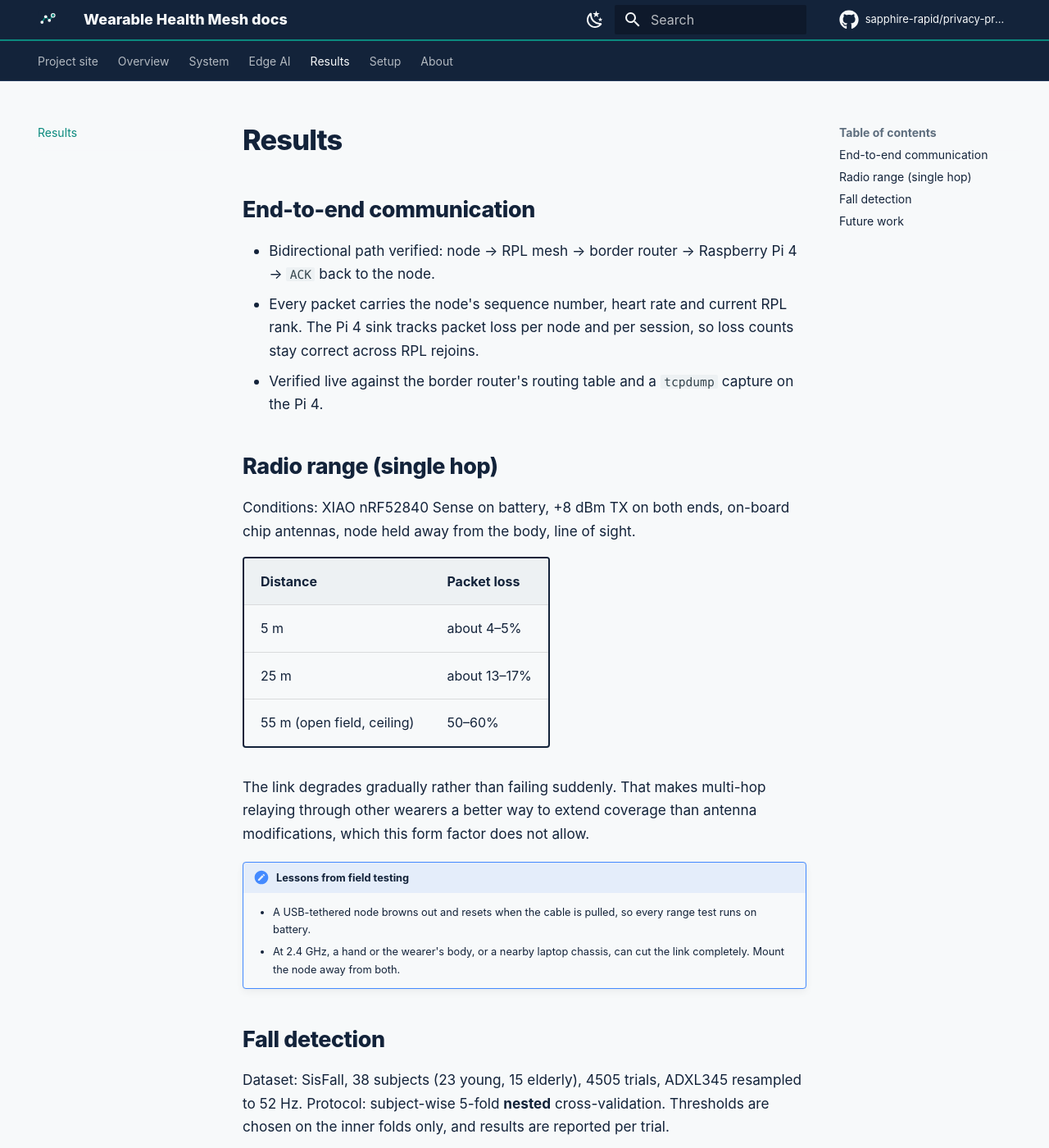
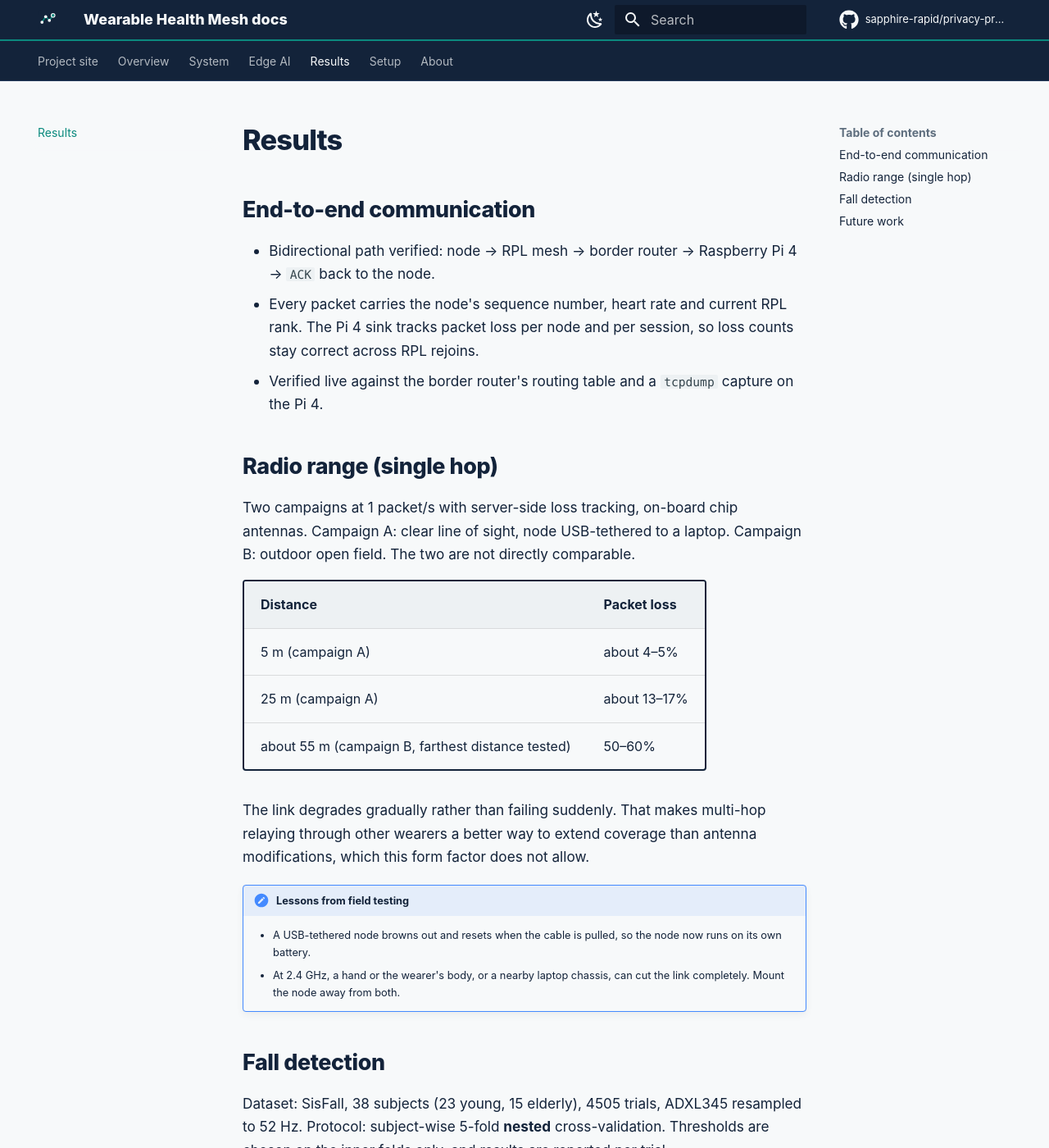
Before and after one commit to sapphire-rapid/privacy-preserving-wearable, an MkDocs documentation site: the page built from docs/results.md, in a window 1280 px wide and 1400 px high. Shown: the whole window at 82% size. Built offline with MkDocs 1.6.1 and Material for MkDocs 9.7.7, drawn with Linux system fonts in a browser that asks for light colours; comment, search, counter and statistics services are not loaded.

Commit message:
Align README, docs and site claims with the thesis
- Fall detector: verified against Python on the host; on-band validation
  is the next step (no claim that it already runs on the wearable)
- Range: campaign A was USB-tethered at close range, campaign B outdoors;
  about 55 m is the farthest distance tested, not a ceiling
- Packets carry the RPL rank; loss is tracked per node, not carried

Co-Authored-By: Claude Opus 5.5 <noreply@anthropic.com>
Claude-Session: https://claude.ai/code/session_013axU35is16jcNkyq7BsKmX

```diff
--- a/docs/results.md
+++ b/docs/results.md
@@ -8,18 +8,18 @@
 
 ## Radio range (single hop)
 
-Conditions: XIAO nRF52840 Sense on battery, +8 dBm TX on both ends, on-board chip antennas, node held away from the body, line of sight.
+Two campaigns at 1 packet/s with server-side loss tracking, on-board chip antennas. Campaign A: clear line of sight, node USB-tethered to a laptop. Campaign B: outdoor open field. The two are not directly comparable.
 
 | Distance | Packet loss |
 |---|---|
-| 5 m | about 4–5% |
-| 25 m | about 13–17% |
-| 55 m (open field, ceiling) | 50–60% |
+| 5 m (campaign A) | about 4–5% |
+| 25 m (campaign A) | about 13–17% |
+| about 55 m (campaign B, farthest distance tested) | 50–60% |
 
 The link degrades gradually rather than failing suddenly. That makes multi-hop relaying through other wearers a better way to extend coverage than antenna modifications, which this form factor does not allow.
 
 !!! note "Lessons from field testing"
-    - A USB-tethered node browns out and resets when the cable is pulled, so every range test runs on battery.
+    - A USB-tethered node browns out and resets when the cable is pulled, so the node now runs on its own battery.
     - At 2.4 GHz, a hand or the wearer's body, or a nearby laptop chassis, can cut the link completely. Mount the node away from both.
 
 ## Fall detection
```
Also changed, not shown: README.md (+4 -4 lines), docs/fall-detection.md (+1 -1 lines), docs/index.md (+3 -3 lines), website/index.html (+9 -9 lines).
